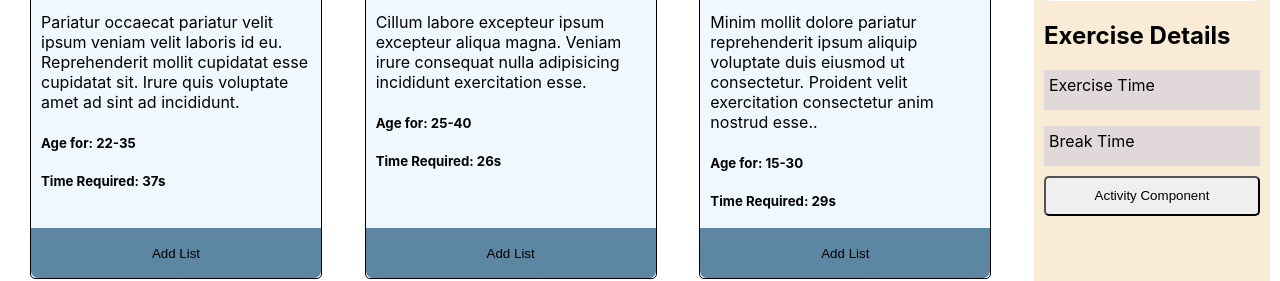
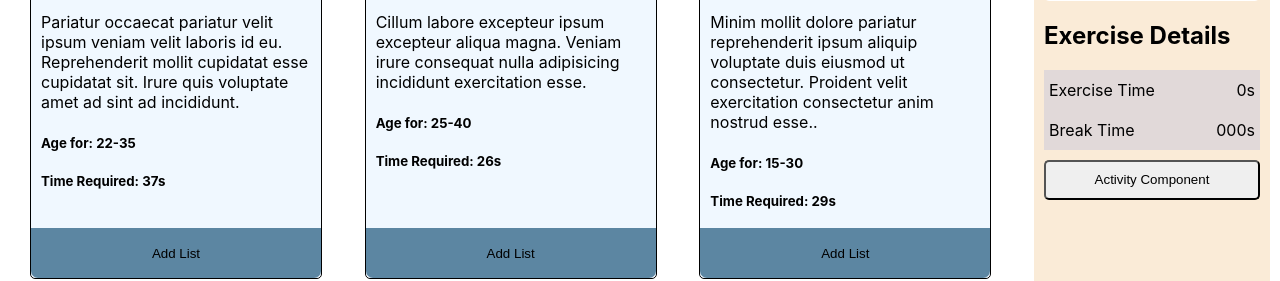
Before and after one commit to PPProsenjit/fun-fitness-club, a React (Create React App) app: page / in a window 1280 px wide. Shown: the part 443-724 px from the top of the page. Built offline with nearby package versions, Linux system fonts and the light colour scheme.

Commit message:
exercise time added

```diff
--- a/src/Components/Category/Category.js
+++ b/src/Components/Category/Category.js
@@ -2,7 +2,13 @@ import React from 'react';
 import './Category.css'
 const Category = (props) => {
     // console.log(props.category)
+    const {cart, setCart} = props
     const { picture, name, about, age_gap, time } = props.category;
+    const btnAdd =(time)=>{
+        console.log('object');
+        const setTime = cart + time;
+        setCart(setTime)
+    }
     return (
         <div className='category'>
             <img src={picture} alt="" />
@@ -12,7 +18,7 @@ const Category = (props) => {
                 <h5>Age for: {age_gap}</h5>
                 <h5>Time Required: {time}s</h5>
             </div>
-            <button className='btn-add'>Add List</button>
+            <button onClick={()=>btnAdd(time)} className='btn-add'>Add List</button>
         </div>
     );
 };
--- a/src/Components/ExerciseDetails/ExerciseDetails.css
+++ b/src/Components/ExerciseDetails/ExerciseDetails.css
@@ -5,6 +5,9 @@
 .exercise-time{
     background-color: rgb(225, 217, 217);
     height: 40px;
+    display: flex;
+    justify-content: space-between;
+    align-items: center;
 
 }
 .exercise-time p{
@@ -13,6 +16,8 @@
 .break-time{
     background-color: rgb(225, 217, 217);
     height: 40px;
+    display: flex;
+    justify-content: space-between;
 
     align-items: center;
 }
--- a/src/Components/ExerciseDetails/ExerciseDetails.js
+++ b/src/Components/ExerciseDetails/ExerciseDetails.js
@@ -1,14 +1,16 @@
 import React from 'react';
 import './ExerciseDetails.css';
-const ExerciseDetails = () => {
+const ExerciseDetails = ({cart}) => {
     return (
         <div className='exercise-details'>
             <h2>Exercise Details</h2>
             <div className='exercise-time'>
                 <p>Exercise Time</p>
+                <p>{cart}s</p>
             </div>
             <div className='break-time'>
                 <p>Break Time</p>
+                <p>000s</p>
             </div>
             <button>Activity Component</button>
         </div>
--- a/src/Components/Info/Info.js
+++ b/src/Components/Info/Info.js
@@ -6,6 +6,7 @@ import PersonalInfo from '../PersonalInfo/PersonalInfo';
 import './Info.css'
 const Info = () => {
     const [catagories, setCatagories] = useState([]);
+    const [cart, setCart] = useState(0)
 
     useEffect(() =>{
         fetch('categories.json')
@@ -20,6 +21,8 @@ const Info = () => {
                     catagories.map(category => <Category
                     key={category.id}
                     category = {category}
+                    cart = {cart}
+                    setCart = {setCart}
                     ></Category>)
                 }
 
@@ -27,7 +30,8 @@ const Info = () => {
             <div className="information-container">
                 <PersonalInfo></PersonalInfo>
                 <Breakpoint></Breakpoint>
-                <ExerciseDetails></ExerciseDetails>
+                <ExerciseDetails cart = {cart}
+                    setCart = {setCart}></ExerciseDetails>
             </div>
         </div>
     );
```
